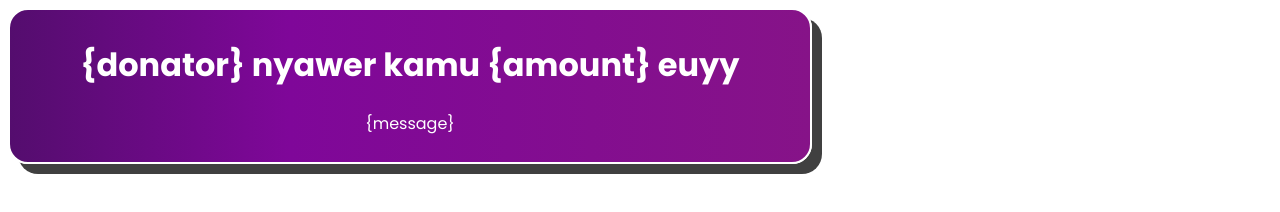
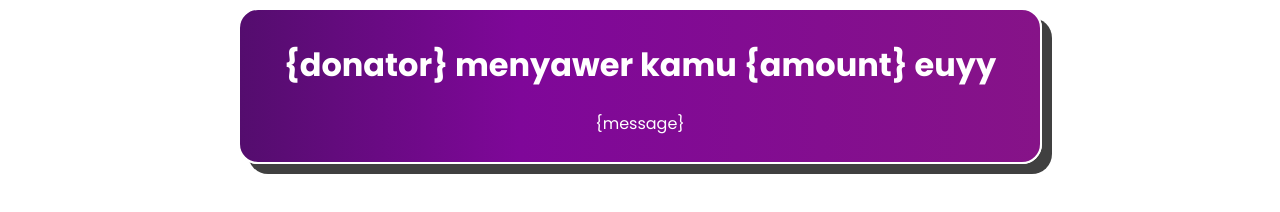
Before and after one commit to akbar-illust/SaweriaOverlay, a plain HTML site: page overlay-01.html in a window 1280 px wide. Drawn offline with Linux system fonts and the light colour scheme.

Commit message:
fixed the bug

```diff
--- a/overlay-01.html
+++ b/overlay-01.html
@@ -10,6 +10,12 @@
 
         body {
             font-family: "Poppins", sans-serif;
+        }
+
+        .container {
+            display: grid;
+            justify-content: center;
+            align-items: center;
         }
 
         .text{
@@ -35,14 +41,16 @@
 </head>
 
 <body>
+    <div class="container">
         <div class="shadow-ov bg-ov" style="width: 50rem;">
             <h1 class="text">
                 <span class="donator">{donator} </span>
-            nyawer kamu
+                menyawer kamu
                 <span class="amount">{amount}</span>
                 euyy
             </h1>
             <p class="message text">{message}</p>
+        </div
     </div>
 </body>
 
```
Lines whose indentation alone changed are shown as unchanged.
